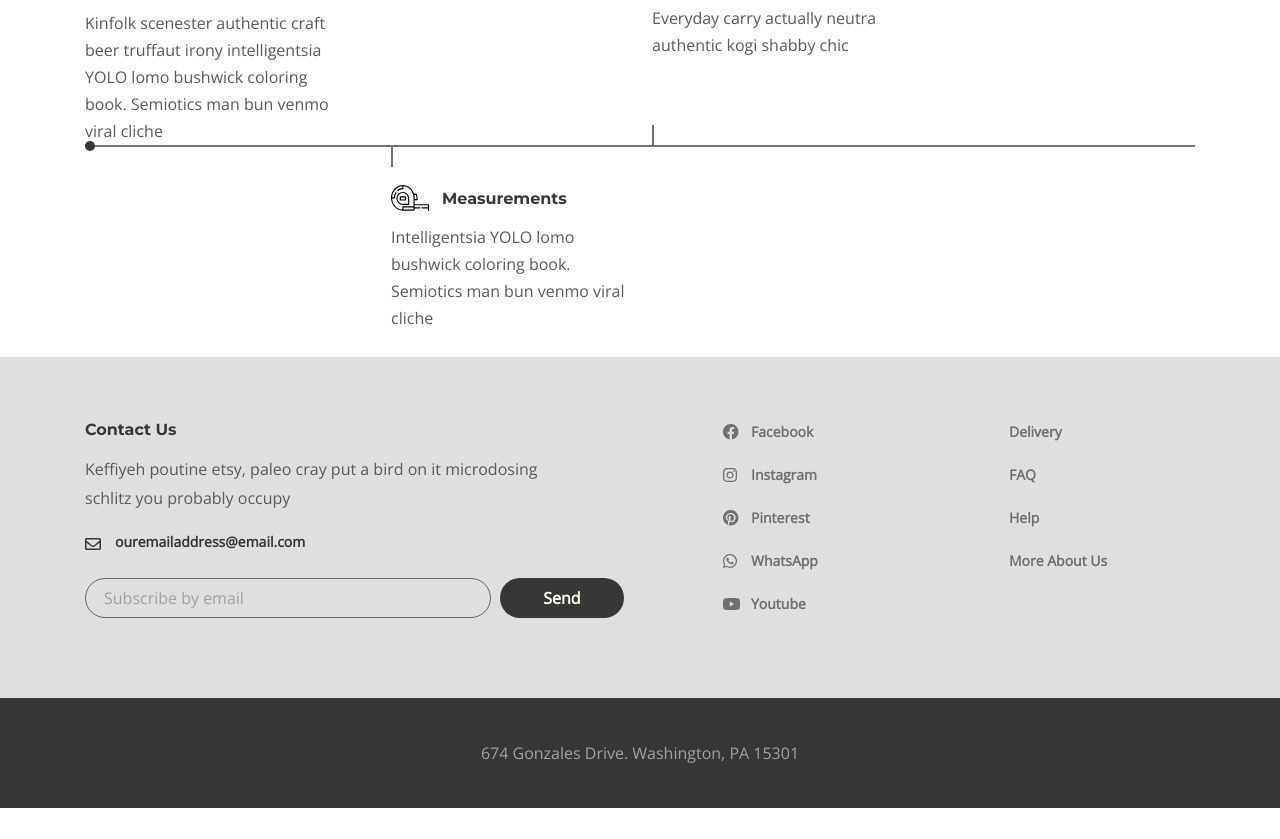
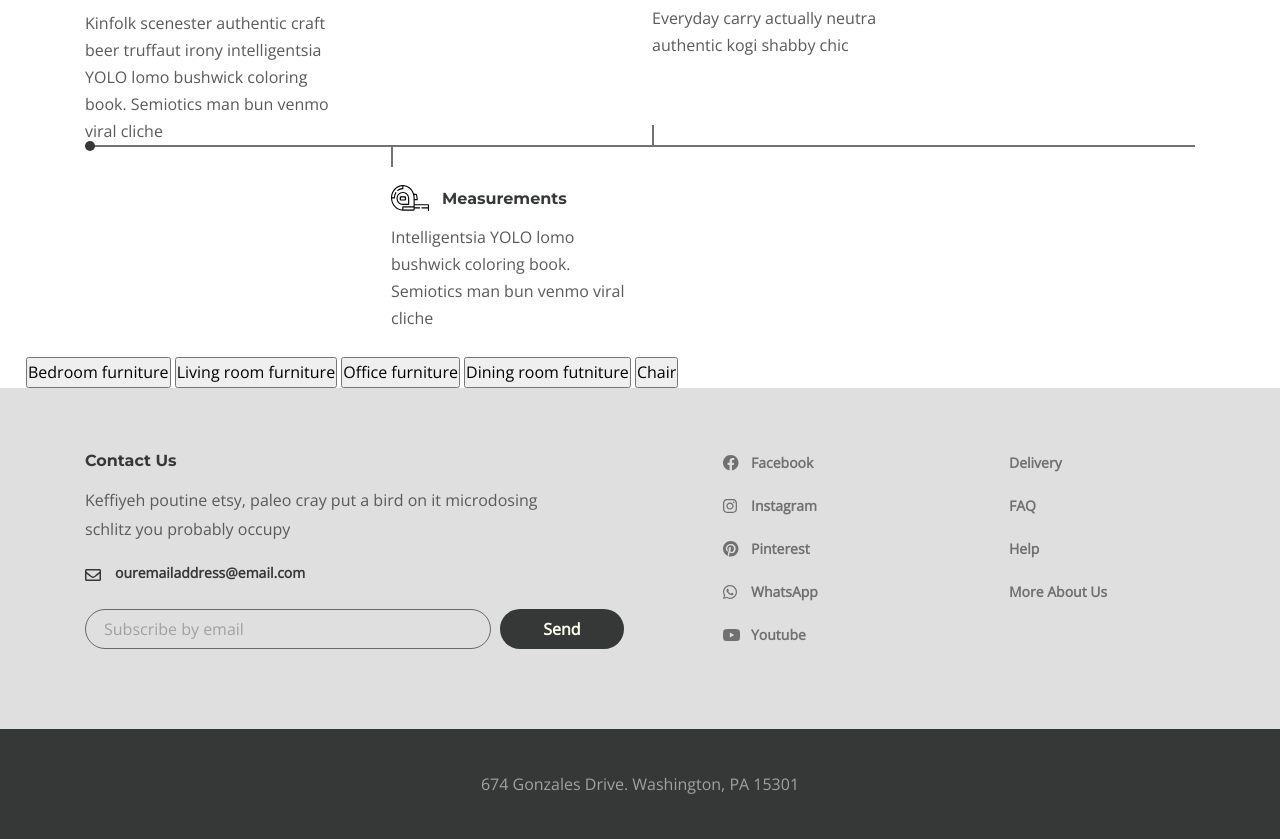
Before and after one commit to Lyadskyi/gulp-desire, a website: page app/index.html in a window 1280 px wide. Shown: the part 2422-3261 px from the top of the page. Before the commit the page ends 3230 px from the top, so only its background shows below. Drawn offline with nearby package versions, Linux system fonts and the light colour scheme.

Commit message:
Finished making the section How it works and started the Gallery block

```diff
--- a/app/index.html
+++ b/app/index.html
@@ -267,6 +267,19 @@
 						</div>
 					</div>
 				</section>
+
+				<!-- Gallery -->
+				<div class="gallery">
+					<div class="container-fluid">
+						<div class="gallery__buttons">
+							<button class="gallery__btn">Bedroom furniture</button>
+							<button class="gallery__btn">Living room furniture</button>
+							<button class="gallery__btn">Office furniture</button>
+							<button class="gallery__btn">Dining room futniture</button>
+							<button class="gallery__btn">Chair</button>
+						</div>
+					</div>
+				</div>
 			</main>
 
 			<!-- Footer -->
--- a/app/scss/style.scss
+++ b/app/scss/style.scss
@@ -355,7 +355,9 @@
 	}
 }
 
-// ========== Section Blog 1110x622px ========== //
+// ========== Block Gallery 1865x1228px ========== //
+
+
 
 // ========== Footer 1920x451px ========== //
 .footer {
```
